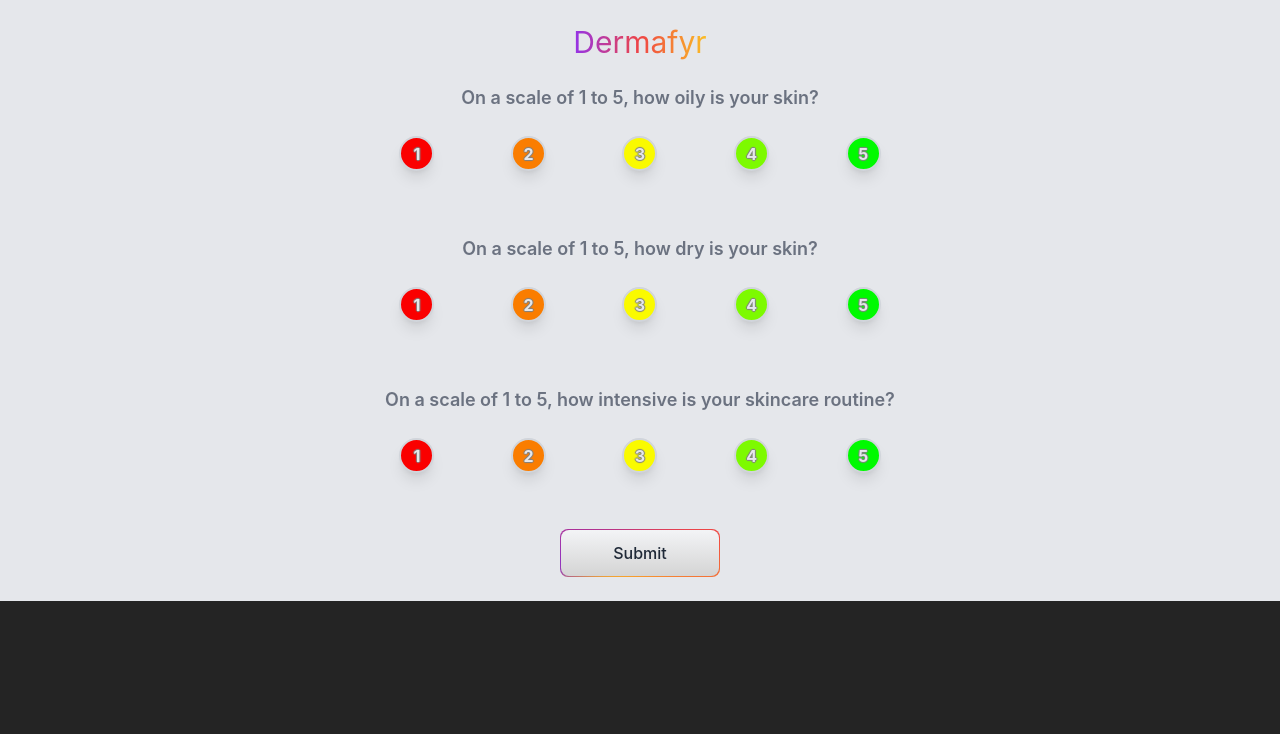
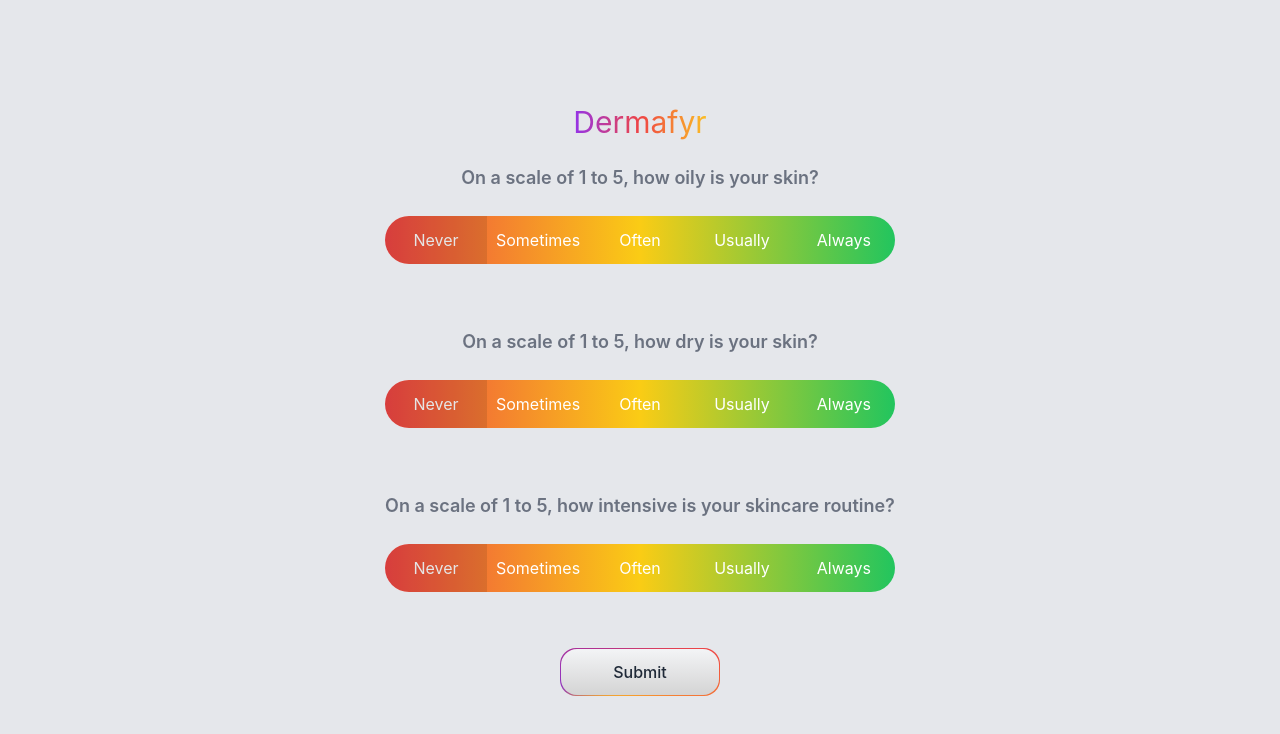
Before and after one commit to priyanshu73/ycp2024, a React (Vite) app in the folder frontend/: page /form in a window 1280 px wide. Shown: the top 734 px of the page. Built offline with nearby package versions, Linux system fonts and the light colour scheme.

Commit message:
Absolutely killed it with the radio buttons

```diff
--- a/frontend/src/App.css
+++ b/frontend/src/App.css
@@ -39,3 +39,32 @@
   text-shadow: 0px 1px 1px gray, 1px 0px 1px gray, 0px -1px 1px gray,
     -1px 0px 1px gray;
 }
+
+.btn {
+  transition: color 250ms ease-out, box-shadow 250ms ease-in;
+  position: relative; /* Ensure positioning for other potential styles */
+  z-index: 1; /* Ensure buttons stack above any background effects */
+  /* Optional: add margin or padding to adjust space around buttons */
+}
+
+.btn:hover {
+  box-shadow: inset 0 30px 30px -20px rgba(50, 50, 50, 0.02); /* Shadow applied only to buttons on hover */
+}
+
+/* Keep the input styles for checked state but remove the background shadow effect */
+input:checked + .btn {
+  color: rgba(0, 0, 0, 0.72);
+  /* Background image can be retained or modified if needed */
+  background-image: linear-gradient(
+    to top,
+    rgba(25, 25, 25, 0) 65%,
+    rgba(25, 25, 25, 0.08)
+  );
+  box-shadow: inset 0 10px 50px rgba(25, 25, 25, 0.08); /* Ensure this shadow is only on the button */
+}
+
+/* Prevent the checkmark from appearing */
+input:checked + .btn:after {
+  content: ""; /* Keep it empty or comment out */
+  /* Other properties can remain the same or be adjusted */
+}
--- a/frontend/src/App.tsx
+++ b/frontend/src/App.tsx
@@ -26,18 +26,14 @@ function App() {
         <Route
           path="/"
           element={
-            isElectronApp ? (
             <div className="h-screen w-screen flex flex-col items-center justify-center bg-gray-200 gap-2 font-menlo">
               <GradientText
                 text="Dermafyr"
                 className="text-8xl mb-2 transition-none"
               />
-                <GradientButton buttonName="Get Started" to="/form" />{" "}
+              <GradientButton buttonName="Get Started" to="/camera" />{" "}
               {/* Updated to use to */}
             </div>
-            ) : (
-              <h1>not an electron</h1>
-            )
           }
         />
         <Route path="/camera" element={<CameraPage />} />
--- a/frontend/src/Components/FormPage.tsx
+++ b/frontend/src/Components/FormPage.tsx
@@ -1,10 +1,11 @@
 import { motion } from "framer-motion";
 import NumberCircles from "./NumberCircles";
 import GradientButton from "./GradientButtonOnClick";
+import RadioButtonGroup from "./RadioButtonGroup";
 
 function FormPage() {
   return (
-    <div className="flex flex-col h-full w-full items-center space-y-10 p-6 bg-gray-200 gap-4 font-menlo">
+    <div className="flex flex-col justify-center h-screen w-screen items-center space-y-10 p-6 bg-gray-200 gap-4 font-menlo">
       <div>
         <motion.span className="bg-gradient-to-r from-purple-600 via-red-500 to-amber-400 bg-clip-text text-transparent text-3xl mb-2">
           Dermafyr
@@ -12,16 +13,16 @@ function FormPage() {
         <p className="text-lg text-gray-500 font-semibold mb-6 mt-6">
           On a scale of 1 to 5, how oily is your skin?
         </p>
-        <NumberCircles />
+        <RadioButtonGroup />
         <p className="text-lg text-gray-500 font-semibold mb-6 mt-16">
           On a scale of 1 to 5, how dry is your skin?
         </p>
-        <NumberCircles />
+        <RadioButtonGroup />
 
         <p className="text-lg text-gray-500 font-semibold mb-6 mt-16">
           On a scale of 1 to 5, how intensive is your skincare routine?
         </p>
-        <NumberCircles />
+        <RadioButtonGroup />
       </div>
       <GradientButton buttonName="Submit" onClick={() => {}} />
     </div>
--- a/frontend/src/Components/GradientButton.tsx
+++ b/frontend/src/Components/GradientButton.tsx
@@ -1,14 +1,17 @@
 import React from "react";
-import { Link } from "react-router-dom"; // Import Link from react-router-dom
+import { Link } from "react-router-dom";
 
 interface GradientButtonProps {
-  buttonName: string; // Prop for the button text
-  to: string; // Prop for the navigation path
+  buttonName: string;
+  to: string;
 }
 
 const GradientButton: React.FC<GradientButtonProps> = ({ buttonName, to }) => {
   return (
-    <Link to={to} className="relative overflow-hidden rounded-2xl px-20 py-6">
+    <Link
+      to={to}
+      className="relative overflow-hidden rounded-2xl px-20 py-6 bg-transparent border-none focus:outline-none"
+    >
       {/* Button Body */}
       <span className="absolute inset-px z-10 flex items-center justify-center rounded-2xl bg-gray-100 bg-gradient-to-t from-neutral-300 text-gray-800">
         {buttonName}
--- a/frontend/src/Components/GradientButtonOnClick.tsx
+++ b/frontend/src/Components/GradientButtonOnClick.tsx
@@ -9,11 +9,11 @@ const GradientButton: React.FC<GradientButtonProps> = ({
 }) => {
   return (
     <button
-      className="relative overflow-hidden rounded-lg px-20 py-6 bg-transparent border-none outline-none"
+      className="relative overflow-hidden rounded-2xl px-20 py-6 bg-transparent border-none outline-none"
       onClick={onClick}
     >
       {/* Button Body */}
-      <span className="absolute inset-px z-10 flex items-center justify-center rounded-lg bg-gray-100 bg-gradient-to-t from-neutral-300 text-gray-800">
+      <span className="absolute inset-px z-10 flex items-center justify-center rounded-2xl bg-gray-100 bg-gradient-to-t from-neutral-300 text-gray-800">
         {buttonName}
       </span>
 
--- /dev/null
+++ b/frontend/src/Components/RadioButtonGroup.tsx
@@ -0,0 +1,80 @@
+import { useState } from "react";
+
+const RadioButtonGroup = () => {
+  const [selectedOption, setSelectedOption] = useState("never");
+
+  const handleChange = (event: React.ChangeEvent<HTMLInputElement>) => {
+    setSelectedOption(event.target.value);
+  };
+
+  const getButtonStyles = (index: number, total: number) => {
+    if (index === 0) return "rounded-l-full";
+    if (index === total - 1) return "rounded-r-full";
+    return "";
+  };
+
+  const getShadowShape = (index: number, total: number) => {
+    if (index === 0) return "before:rounded-l-full after:rounded-l-full";
+    if (index === total - 1)
+      return "before:rounded-r-full after:rounded-r-full";
+    return "";
+  };
+
+  const options = [
+    { value: "never", label: "Never" },
+    { value: "sometimes", label: "Sometimes" },
+    { value: "often", label: "Often" },
+    { value: "usually", label: "Usually" },
+    { value: "always", label: "Always" },
+  ];
+
+  return (
+    <div className="flex items-center justify-center">
+      <div className="relative h-12 w-full max-w-4xl rounded-full overflow-hidden bg-gradient-to-r from-red-500 via-yellow-400 to-green-500">
+        <div className="flex h-full w-full">
+          {options.map((option, index) => (
+            <label
+              key={option.value}
+              className="relative flex-1 flex items-center justify-center"
+            >
+              <input
+                type="radio"
+                name="button-group"
+                value={option.value}
+                checked={selectedOption === option.value}
+                onChange={handleChange}
+                className="hidden"
+              />
+              <span
+                className={`
+                  relative w-full h-full flex items-center justify-center
+                  text-white text-base cursor-pointer
+                  before:absolute before:inset-0
+                  before:transition-all before:duration-300 before:ease-in-out
+                  before:opacity-0
+                  before:bg-black/5
+                  ${
+                    selectedOption !== option.value
+                      ? "hover:before:opacity-100"
+                      : ""
+                  }
+                  ${
+                    selectedOption === option.value
+                      ? "after:absolute after:inset-0 after:bg-black/10"
+                      : ""
+                  }
+                  ${getButtonStyles(index, options.length)}
+                  ${getShadowShape(index, options.length)}
+                `}
+              >
+                {option.label}
+              </span>
+            </label>
+          ))}
+        </div>
+      </div>
+    </div>
+  );
+};
+
+export default RadioButtonGroup;
--- /dev/null
+++ b/frontend/src/Components/ReportPage.tsx
@@ -0,0 +1,17 @@
+import { motion } from "framer-motion";
+import GradientButton from "./GradientButtonOnClick";
+import RadioButtonGroup from "./RadioButtonGroup";
+
+function ReportPage() {
+  return (
+    <div className="flex flex-col justify-center h-screen w-screen items-center space-y-10 p-6 bg-gray-200 gap-4 font-menlo">
+      <div>
+        <motion.span className="bg-gradient-to-r from-purple-600 via-red-500 to-amber-400 bg-clip-text text-transparent text-3xl mb-2">
+          Dermafyr
+        </motion.span>
+      </div>
+    </div>
+  );
+}
+
+export default ReportPage;
```
Also changed, not shown: frontend/src/Components/CameraPage.tsx (+34 -21 lines), frontend/src/Components/TextWidget.tsx (added). Lines whose indentation alone changed are shown as unchanged.
